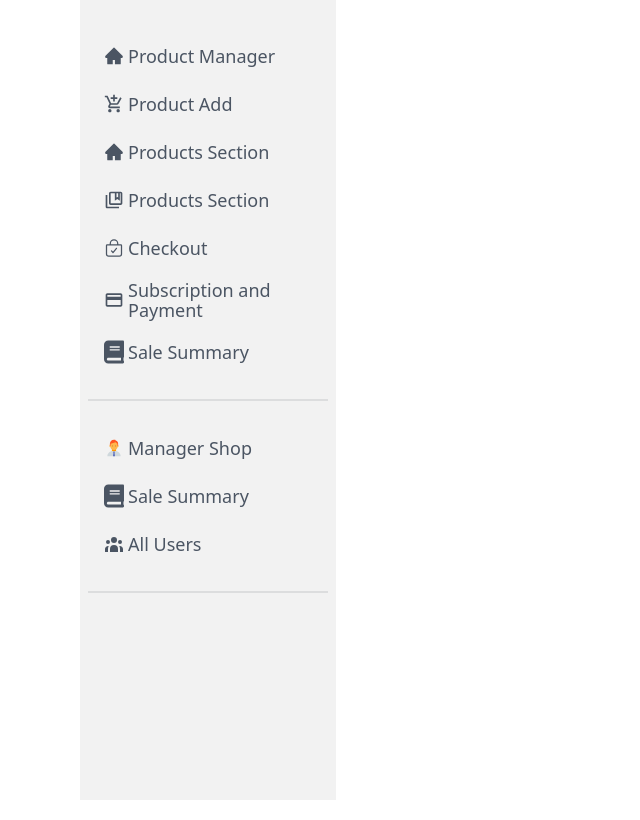
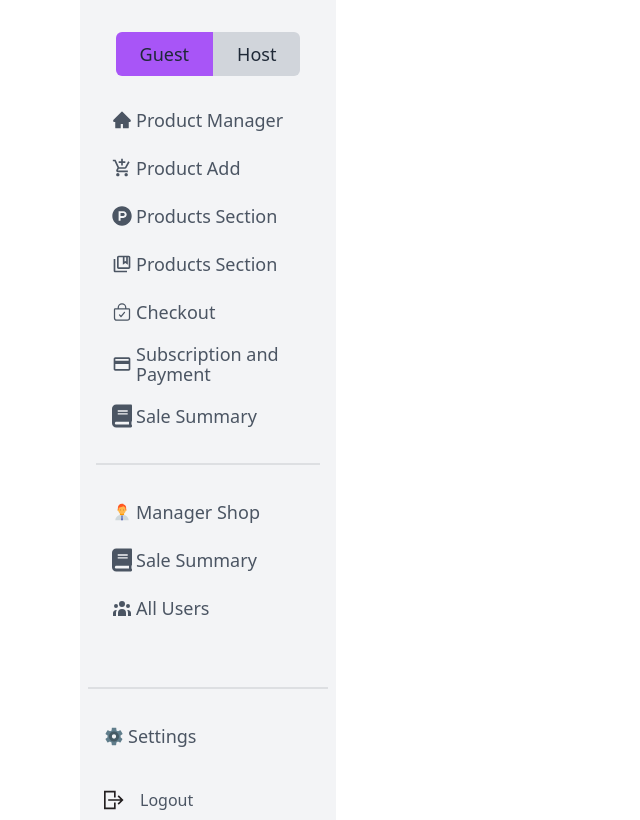
Before and after one commit to Sushil500530/Inventory_Management_System_Client_Side, a React (Vite) app: page /dashboard in a window 1280 px wide. Shown: the whole page, without its empty margins (0-640 px from the left). Built offline with nearby package versions, Linux system fonts and the light colour scheme; no server answers.

Commit message:
add toggle in dashboard for user role change

```diff
--- a/src/components/Header/Navbar/Navbar.jsx
+++ b/src/components/Header/Navbar/Navbar.jsx
@@ -44,7 +44,7 @@ const Navbar = () => {
                             <span className="flex items-center text-[18px] font-medium px-4 py-2 duration-200 transform  hover:bg-gray-300   hover:text-gray-700 rounded hover:-translate-y-[2px] transition-all ease-in hover:scale-100 "> <MdOutlineSlideshow className="w-6 h-10 mr-1"></MdOutlineSlideshow>Watch Demo</span>
                             </a>
                            </span>
-                           <MenuList address={'dashboard'} linkTitle={'Dashboard'} icon={MdDashboardCustomize} />
+                           <MenuList address={'dashboard/manager'} linkTitle={'Dashboard'} icon={MdDashboardCustomize} />
                             {
                                 user ? <><div className="avatar flex items-center justify-center">
                                     <h3 className="mr-5 font-medium"> {user?.displayName}</h3>
--- /dev/null
+++ b/src/components/Shared/Button/HanadleToggleBtn.jsx
@@ -0,0 +1,22 @@
+/* eslint-disable react/prop-types */
+
+const HanadleToggleBtn = ({ toggler }) => {
+    return (
+        <>
+            <label htmlFor='Toggle3' className='inline-flex w-full justify-center items-center px-2 rounded-md cursor-pointer text-gray-800'
+            >
+                <input onChange={toggler} id='Toggle3' type='checkbox' className='hidden peer'
+                />
+
+                <span className=' px-6 text-[18px] font-medium py-3 rounded-l-md bg-purple-500 peer-checked:bg-gray-300'>
+                    Guest
+                </span>
+                <span className=' px-6 text-[18px] font-medium py-3 rounded-r-md bg-gray-300 peer-checked:bg-gradient-to-r from-purple-500 to-pink-500'>
+                    Host
+                </span>
+            </label>
+        </>
+    );
+};
+
+export default HanadleToggleBtn;
--- a/src/components/Shared/Container.jsx
+++ b/src/components/Shared/Container.jsx
@@ -2,7 +2,7 @@
 
 const Container = ({children}) => {
     return (
-        <div className='max-w-[2520px] mx-auto xl:px-20 md:px-10 sm:px-2 px-4'>
+        <div className='lg:max-w-[2520px] h-full mx-auto xl:px-20 w-full'>
         {children}
       </div>
     );
--- a/src/layouts/Dashboard.jsx
+++ b/src/layouts/Dashboard.jsx
@@ -1,51 +1,39 @@
-import MenuList from "../components/Shared/Menulist/MenuList";
-import { BsFillCartCheckFill } from "react-icons/bs";
-import { HiUserGroup } from "react-icons/hi";
-import { GrDocumentStore } from "react-icons/gr";
-import { FaAddressBook, FaBook, FaClipboardList, FaUtensils, } from "react-icons/fa";
-import { MdContactMail, MdList, MdReviews, MdAddShoppingCart, MdShoppingBag, MdWorkHistory, MdOutlineCollectionsBookmark, MdOutlinePayment } from "react-icons/md";
-import { AiFillHome, AiFillCalendar } from "react-icons/ai";
-import { IoBagCheckOutline } from "react-icons/io5";
-import { Outlet } from "react-router-dom";
+import { Link, Outlet } from "react-router-dom";
 import Container from "../components/Shared/Container";
-import { FcManager } from "react-icons/fc";
+import Logo from "../components/Header/Navbar/Logo";
+import { useState } from "react";
+import { AiOutlineBars } from "react-icons/ai";
+import DashboardMenubar from "./Dashboard/Dashboard menu/DashboardMenubar";
 
 const Dashboard = () => {
+    const [isActive, setActive] = useState(false)
+
+    const handleToggle = () => {
+        setActive(!isActive)
+    }
     return (
         <Container>
+            <div className='bg-gray-100 border text-gray-800 flex justify-between md:hidden'>
+                <div>
+                    <div className='block cursor-pointer p-4 font-bold'>
+                        <Link to='/'>
+                            <Logo />
+                        </Link>
+                    </div>
+                </div>
+                <button onClick={handleToggle} className='mobile-menu-button p-4 focus:outline-none'>
+                    <AiOutlineBars className='h-5 w-5' />
+                </button>
+            </div>
             <div className="flex">
-                <div className="w-64 min-h-screen bg-base-200">
-                    <ul className="menu pt-8">
-                        {/* admin  */}
-                        <>
-                            {/* <MenuList address={'admin-home'} linkTitle={'Admin Home'} icon={AiFillHome}  /> */}
-                            <MenuList address={'dashboard'} linkTitle={'Product Manager'} icon={AiFillHome} />
-                            <MenuList address={'product-add'} linkTitle={'Product Add'} icon={MdAddShoppingCart} />
-                            <MenuList address={'products-section'} linkTitle={'Products Section'} icon={AiFillHome} />
-                            <MenuList address={'sale-Collection'} linkTitle={'Products Section'} icon={MdOutlineCollectionsBookmark} />
-                            <MenuList address={'checkout'} linkTitle={'Checkout'} icon={IoBagCheckOutline} />
-                            <MenuList address={'subscription-and-payment'} linkTitle={'Subscription and Payment'} icon={MdOutlinePayment} />
-                            <MenuList address={'sale-summary'} linkTitle={'Sale Summary'} icon={FaBook} />
-
-
-                            <div className="divider"></div>
-
-                            <MenuList address={'manager-shop'} linkTitle={'Manager Shop'} icon={FcManager} />
-                            <MenuList address={'sale-summary'} linkTitle={'Sale Summary'} icon={FaBook} />
-                            <MenuList address={'users'} linkTitle={'All Users'} icon={HiUserGroup} />
-
-                        </>
-                        {/* share navlink */}
-                        <div className="divider"></div>
-
-                    </ul>
-                </div>
+                {/* dashboard menu bar  */}
+                <DashboardMenubar isActive={isActive} />
                 {/* dashboard content */}
                 <div className="flex-1 p-5">
                     <Outlet></Outlet>
                 </div>
             </div>
-        </Container>
+        </Container >
     );
 };
 
--- /dev/null
+++ b/src/layouts/Dashboard/Dashboard menu/DashboardMenubar.jsx
@@ -0,0 +1,65 @@
+/* eslint-disable react/prop-types */
+import { BsFillCartCheckFill } from "react-icons/bs";
+import { HiUserGroup } from "react-icons/hi";
+import { GrDocumentStore, GrLogout } from "react-icons/gr";
+import { FaAddressBook, FaBook, FaClipboardList, FaProductHunt, FaUtensils, } from "react-icons/fa";
+import { MdContactMail, MdList, MdReviews, MdAddShoppingCart, MdShoppingBag, MdWorkHistory, MdOutlineCollectionsBookmark, MdOutlinePayment } from "react-icons/md";
+import { AiFillHome, AiFillCalendar, AiOutlineBars } from "react-icons/ai";
+import { IoBagCheckOutline } from "react-icons/io5";
+
+import HanadleToggleBtn from "../../../components/Shared/Button/HanadleToggleBtn";
+import MenuList from "../../../components/Shared/Menulist/MenuList";
+import { useState } from "react";
+import { FcManager, FcSettings } from "react-icons/fc";
+
+const DashboardMenubar = ({isActive}) => {
+    const [toggle, setToggle] = useState(false)
+    const toggleHandler = event => {
+        setToggle(event.target.checked)
+    }
+
+
+    return (
+        <>
+            <div className={`z-10 flex flex-col justify-between lg:relative absolute overflow-x-hidden bg-gray-100 w-64 space-y-6 px-2   inset-y-0 left-0 transform ${isActive && '-translate-x-full '
+                }  md:translate-x-0  transition duration-200 ease-in-out`}>
+                <div className="menu pt-8">
+                    <div className="mb-5">
+                        <HanadleToggleBtn toggler={toggleHandler} />
+                    </div>
+                    {/* admin  */}
+                    {/* <MenuList address={'admin-home'} linkTitle={'Admin Home'} icon={AiFillHome} /> */}
+                    <>
+                        <MenuList address={'manager'} linkTitle={'Product Manager'} icon={AiFillHome} />
+                        <MenuList address={'product-add'} linkTitle={'Product Add'} icon={MdAddShoppingCart} />
+                        <MenuList address={'products-section'} linkTitle={'Products Section'} icon={FaProductHunt} />
+                        <MenuList address={'sale-Collection'} linkTitle={'Products Section'} icon={MdOutlineCollectionsBookmark} />
+                        <MenuList address={'checkout'} linkTitle={'Checkout'} icon={IoBagCheckOutline} />
+                        <MenuList address={'subscription-and-payment'} linkTitle={'Subscription and Payment'} icon={MdOutlinePayment} />
+                        <MenuList address={'sale-summary'} linkTitle={'Sale Summary'} icon={FaBook} />
+
+
+                        <div className="divider"></div>
+
+                        <MenuList address={'manager-shop'} linkTitle={'Manager Shop'} icon={FcManager} />
+                        <MenuList address={'admin-sale-summary'} linkTitle={'Sale Summary'} icon={FaBook} />
+                        <MenuList address={'all-users'} linkTitle={'All Users'} icon={HiUserGroup} />
+
+                    </>
+                    {/* share navlink */}
+
+                </div>
+                <div>
+                    <div className="divider"></div>
+                    <MenuList address={'settings'} linkTitle={'Settings'} icon={FcSettings} />
+                    <button className='flex w-full items-center px-4 py-2 mt-5 text-gray-600 hover:bg-gray-300   hover:text-gray-700 transition-colors duration-300 transform' >
+                        <GrLogout className='w-5 h-5' />
+                        <span className='mx-4 font-medium'>Logout</span>
+                    </button>
+                </div>
+            </div>
+        </>
+    );
+};
+
+export default DashboardMenubar;
--- /dev/null
+++ b/src/layouts/Dashboard/common/Settings.jsx
@@ -0,0 +1,10 @@
+
+const Settings = () => {
+    return (
+        <div>
+            <h2 className="text-3xl text-center">Settings Section</h2>
+        </div>
+    );
+};
+
+export default Settings;
```
Also changed, not shown: src/Router/Router.jsx (+57 -2 lines).
